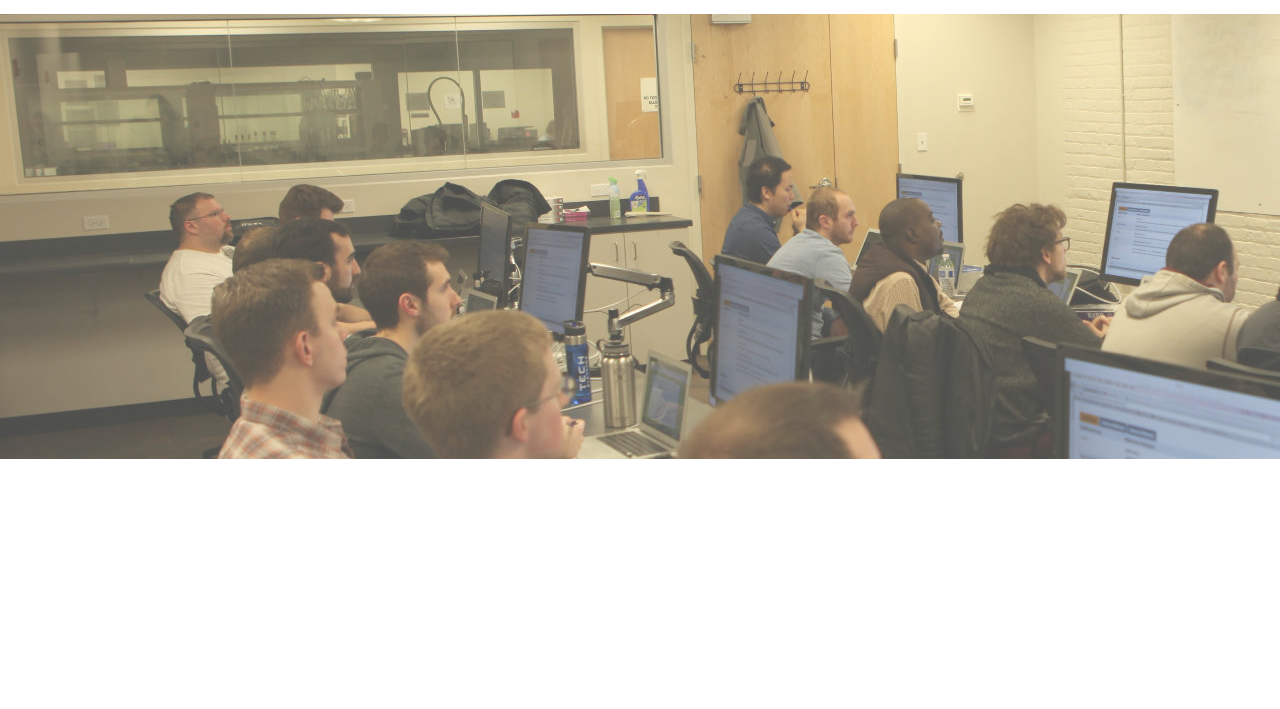
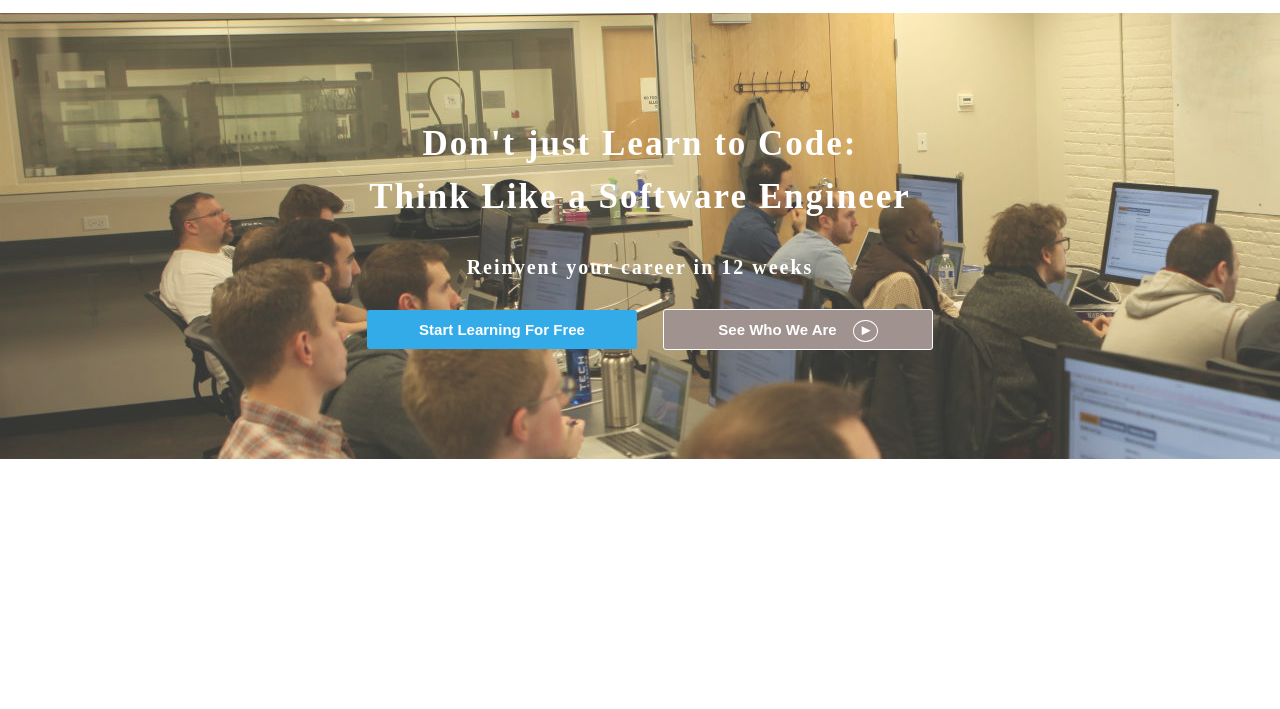
Before and after one commit to mazma1/clone-hack-reactor, a plain HTML site: page app/index.html in a window 1280 px wide. Shown: the part 91-800 px from the top of the page. Drawn offline with Linux system fonts and the light colour scheme.

Commit message:
Complete the header with styling

```diff
--- a/app/index.html
+++ b/app/index.html
@@ -24,11 +24,24 @@
           <a href="">Outcomes <span class="down-arrow">&#9662;</span></a>
           <a href="">Events</a>
           <a href="">Scholarships</a>
-          <a href=""><button class="apply-now-btn" type="">Apply Now</button></a>
+          <a href=""><button class="apply-now-btn" type=""><strong>Apply Now</strong></button></a>
         </div>
       </nav>
       <!--End: Top Navigation Limks-->
+    </div>
 
+    <div class="header-text">
+      <h2 class="main-text">
+        Don't just Learn to Code: <br>
+        Think Like a Software Engineer
+      </h2>
+
+      <h4 class="sub-text">Reinvent your career in 12 weeks</h4>
+
+      <div>
+        <button class="apply-now-btn learn-free-btn" type=""><strong>Start Learning For Free</strong></button>
+        <button class="apply-now-btn who-we-are-btn" type=""><strong>See Who We Are <span id="who-we-are-icon">&#9658;</span> </strong></button>
+    </div>
     </div>
   </div>
 
--- a/app/style.css
+++ b/app/style.css
@@ -6,7 +6,7 @@ body {
   background-image: url(img/header-img.jpg);
   height: 550px;
   width: 100%;
-  opacity: 0.7;
+  opacity: 0.8;
 }
 
 .top-nav-container {
@@ -40,12 +40,9 @@ body {
 
 .nav-links {
   padding-top: 35px;
-  /*float: right;*/
 }
 
 .nav-links a {
-  /*float: left;
-  display: block;*/
   text-align: center;
   padding: 10px;
   text-decoration: none;
@@ -63,6 +60,59 @@ body {
   cursor: pointer;
   border-width: 0;
   background-color: #0097e3;
-  font-size: 16px;
+  font-size: 15px;
   color: #ffffff;
 }
+
+.header-text {
+  padding-top: 180px;
+  color: #ffffff;
+  letter-spacing: 2px;
+  line-height: 1.5;
+  text-align: center;
+
+}
+
+.main-text {
+  font-size: 35px;
+}
+
+.sub-text {
+  font-size: 20px;
+}
+
+.header-btn {
+  padding: 11px 30px;
+  border-radius: 3px;
+  cursor: pointer;
+  border-width: 0;
+  background-color: #0097e3;
+  font-size: 15px;
+  color: #ffffff;
+}
+
+.learn-free-btn {
+  width: 270px;
+  margin-left: 20px;
+}
+
+.who-we-are-btn {
+  width: 270px;
+  margin-left: 20px;
+  background-color: #887773;
+  border: 1px solid white;
+}
+
+.who-we-are-btn:hover {
+  color: black;
+  background-color: white;
+}
+
+#who-we-are-icon {
+  padding-left: 5px;
+  border-radius: 50%;
+  border: 1px solid white;
+  padding-right: 3px;
+  padding-bottom: 3px;
+  margin-left: 12px;
+}
```
